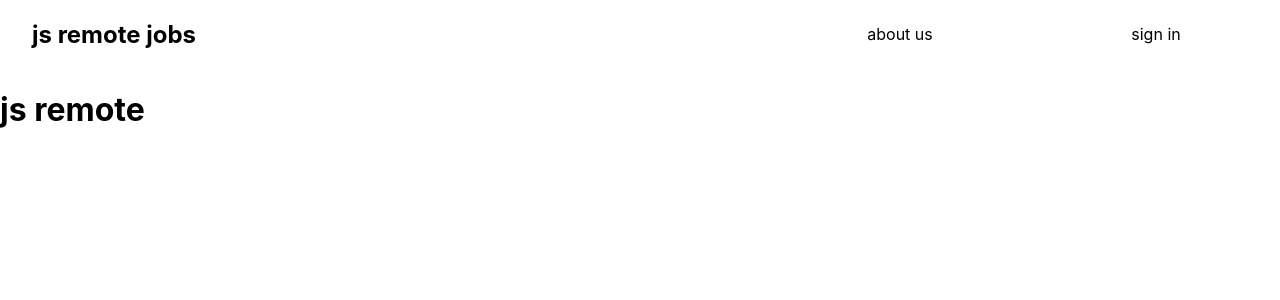
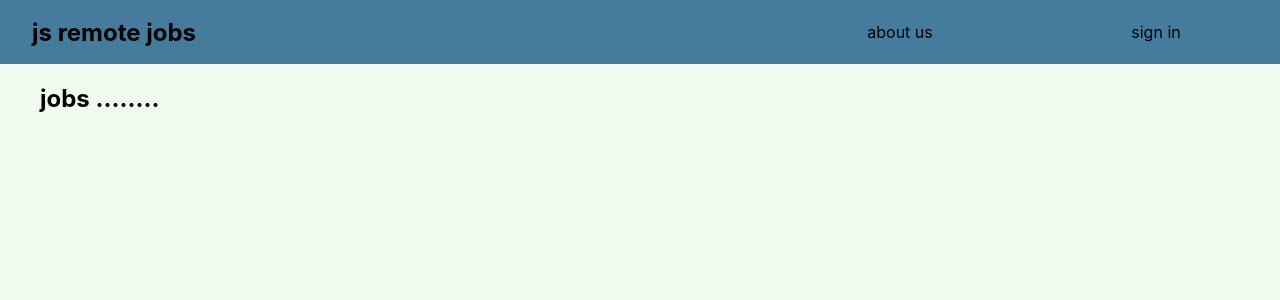
Before and after one commit to mrzacsmith/js-remote, a React (Create React App) app in the folder client/: page / in a window 1280 px wide. Shown: the top 300 px of the page. Built offline with nearby package versions, Linux system fonts and the light colour scheme; no server answers.

Commit message:
basic styling and theme provided

```diff
--- a/client/src/App.js
+++ b/client/src/App.js
@@ -1,14 +1,29 @@
 import React from 'react'
 import { useAuth0 } from '@auth0/auth0-react'
 import Navbar from './components/Navbar'
+import styled from 'styled-components'
+
+const StyledDiv = styled.div`
+  background: ${(pr) => pr.theme.bodyColor};
+  height: 100vh;
+  .container {
+    max-width: 1200px;
+    margin: 0 auto;
+  }
+`
 
 const App = () => {
-  const { isAuthenticated } = useAuth0()
+  const { isLoading, isAuthenticated } = useAuth0()
+
+  if (isLoading) return <div>Loading ... </div>
+
   return (
-    <div>
+    <StyledDiv>
       <Navbar />
-      <h1>js remote </h1>
-    </div>
+      <div className='container'>
+        <h2>jobs ........</h2>
+      </div>
+    </StyledDiv>
   )
 }
 
--- a/client/src/components/Navbar.jsx
+++ b/client/src/components/Navbar.jsx
@@ -6,6 +6,8 @@ const StyledNav = styled.div`
   display: flex;
   justify-content: space-between;
   align-items: center;
+  height: 8vh;
+  background: ${(pr) => pr.theme.navColor};
   div {
     width: 40%;
     display: flex;
--- a/client/src/index.js
+++ b/client/src/index.js
@@ -1,8 +1,11 @@
 import React from 'react'
 import ReactDOM from 'react-dom'
 import { Auth0Provider } from '@auth0/auth0-react'
+import { ThemeProvider } from 'styled-components'
 import './index.css'
 import App from './App'
+
+import theme from './theme'
 
 const domain = process.env.REACT_APP_AUTH0_DOMAIN
 const clientId = process.env.REACT_APP_AUTH0_CLIENT_ID
@@ -13,7 +16,9 @@ ReactDOM.render(
     clientId={clientId}
     redirectUri={window.location.origin}
   >
-    <App />
+    <ThemeProvider theme={theme}>
+      <App />
+    </ThemeProvider>
   </Auth0Provider>,
   document.getElementById('root')
 )
--- /dev/null
+++ b/client/src/theme/index.js
@@ -0,0 +1,4 @@
+export default {
+  navColor: '#457b9d',
+  bodyColor: '#f1faee',
+}
```
